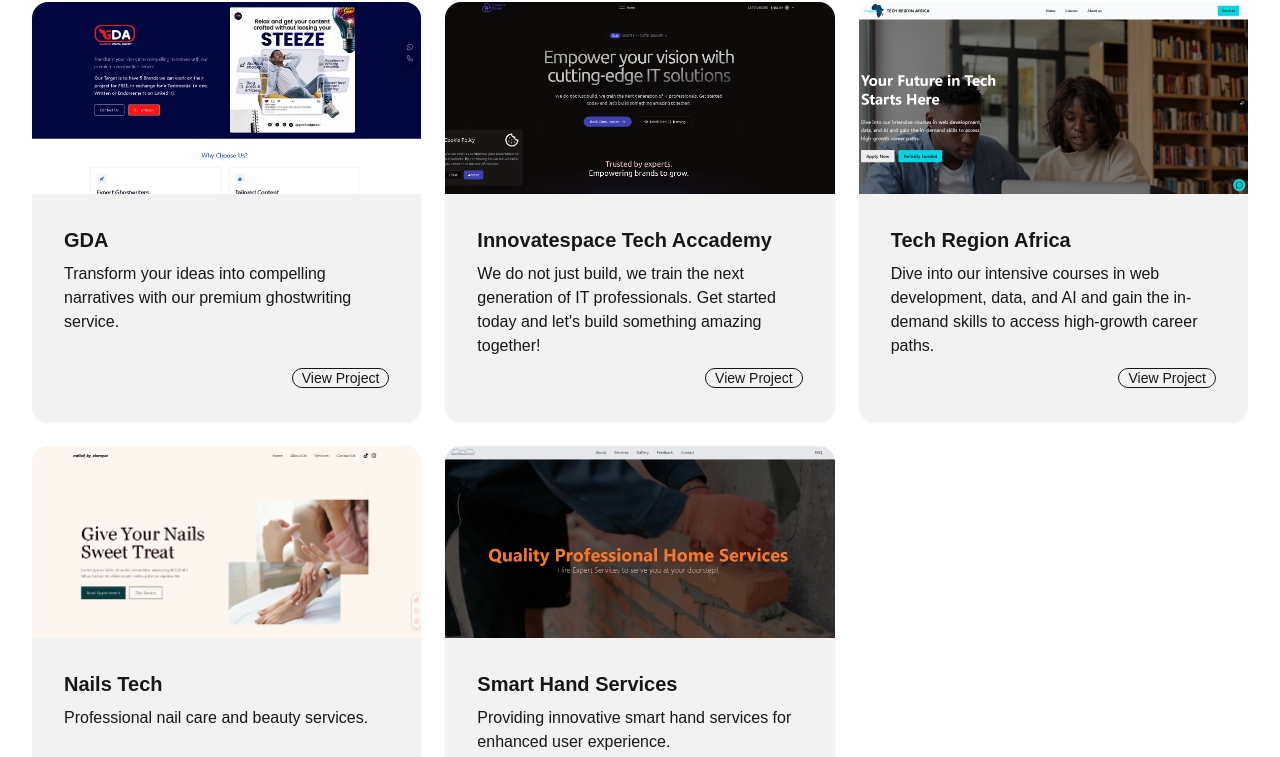
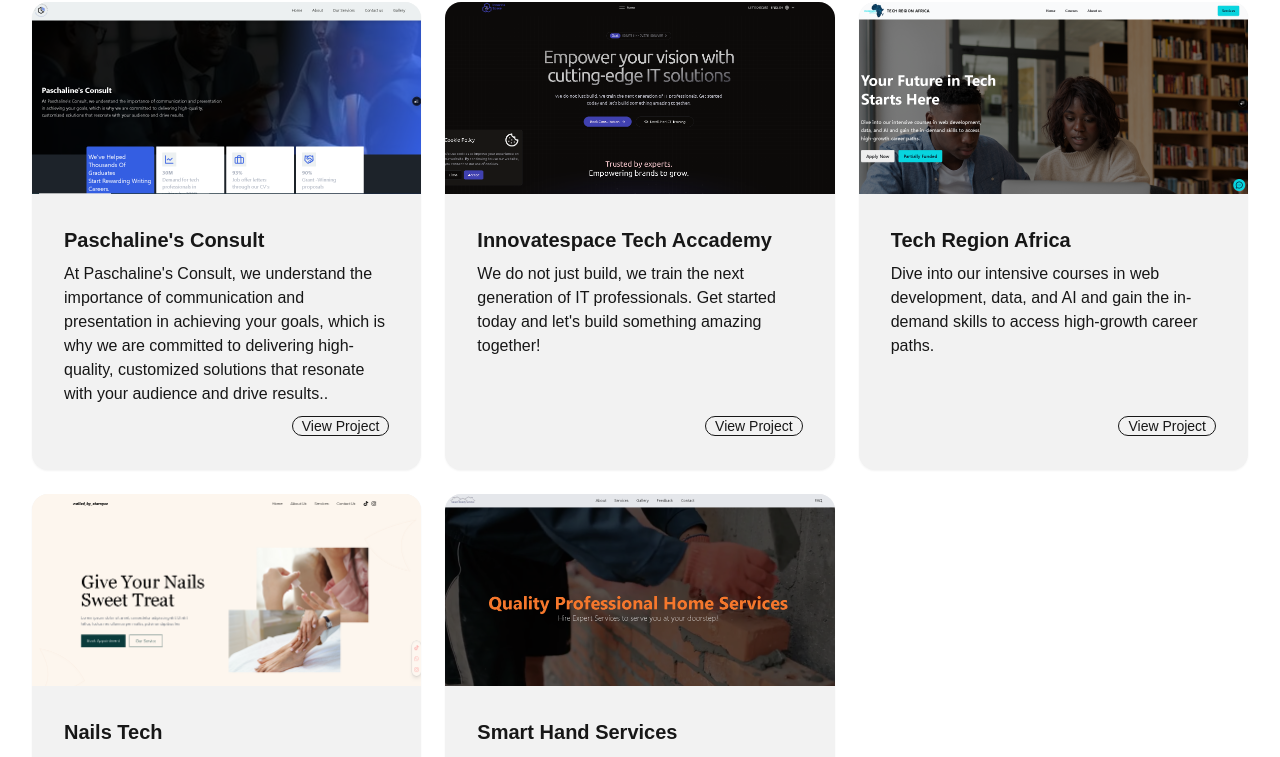
Before and after one commit to Osorachukwu/kings-tech, a Next.js app: page / in a window 1280 px wide. Shown: the part 2609-3366 px from the top of the page. Built offline with nearby package versions, Linux system fonts and the light colour scheme.

Commit message:
change one profile

```diff
--- a/src/components/portfolio/Portfolio.jsx
+++ b/src/components/portfolio/Portfolio.jsx
@@ -5,6 +5,8 @@
 import protfolio3 from "@/assets/portfolio/nails.png"
 import protfolio4 from "@/assets/portfolio/tra.png"
 import protfolio5 from "@/assets/portfolio/shs.png"
+import protfolio6 from "@/assets/portfolio/paschaline.png"
+import protfolio7 from "@/assets/portfolio/paschaline.png"
 import Image from 'next/image'
 
 export default function Portfolio() {
@@ -18,12 +20,17 @@
 
         <div className='grid sm:grid-cols-2 lg:grid-cols-3 gap-6'>
           {[
-
+            // {
+            //   name: "GDA",
+            //   image: protfolio1,
+            //   desc: "Transform your ideas into compelling narratives with our premium ghostwriting service.",
+            //   linkUrl: "https://gda-mu.vercel.app/"
+            // },
             {
-              name: "GDA",
-              image: protfolio1,
-              desc: "Transform your ideas into compelling narratives with our premium ghostwriting service.",
-              linkUrl: "https://gda-mu.vercel.app/"
+              name: "Paschaline's Consult",
+              image: protfolio6,
+              desc: "At Paschaline's Consult, we understand the importance of communication and presentation in achieving your goals, which is why we are committed to delivering high-quality, customized solutions that resonate with your audience and drive results..",
+              linkUrl: "https://paschalinesconsult.com/"
             },
             {
               name: "Innovatespace Tech Accademy",
```
